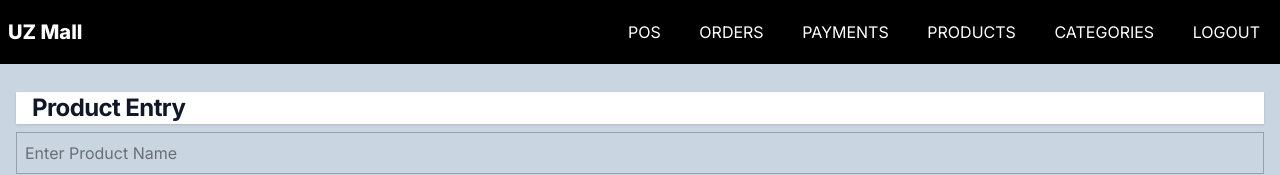
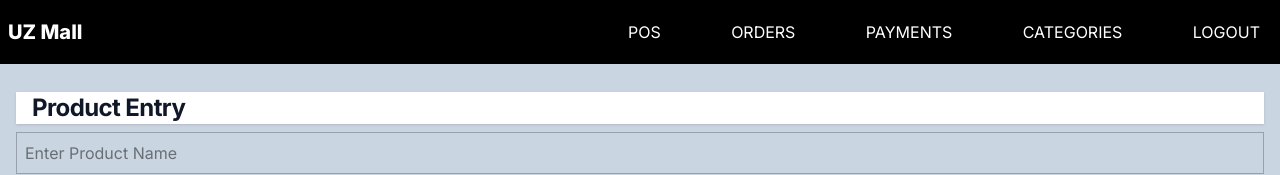
Before and after one commit to Verere/APOS, a Next.js app: page /1/dashboard/products in a window 1280 px wide. Shown: the top 175 px of the page. Built offline with nearby package versions, Linux system fonts and the light colour scheme; no server answers; the database is empty; what @radix-ui/themes would draw is missing.

Commit message:
first commit

```diff
--- a/src/components/topbar/topbar.js
+++ b/src/components/topbar/topbar.js
@@ -32,7 +32,7 @@ const TopBar = ({showNav, setShowNav}) => {
       {/* <Link href={`/${slug}/dashboard`}><li>Sales</li></Link> */}
       <Link href={`/${slug}/dashboard/orders`}><li>Orders</li></Link>
       <Link href={`/${slug}/dashboard/payments`}><li>Payments</li></Link>
-      <Link href={`/${slug}/dashboard/products`}><li>Products</li></Link>
+      {/* <Link href={`/${slug}/dashboard/products`}><li>Products</li></Link> */}
       <Link href={`/${slug}/dashboard/categories`}><li>Categories</li></Link>
       <li>Logout</li>
      </ul>
```
